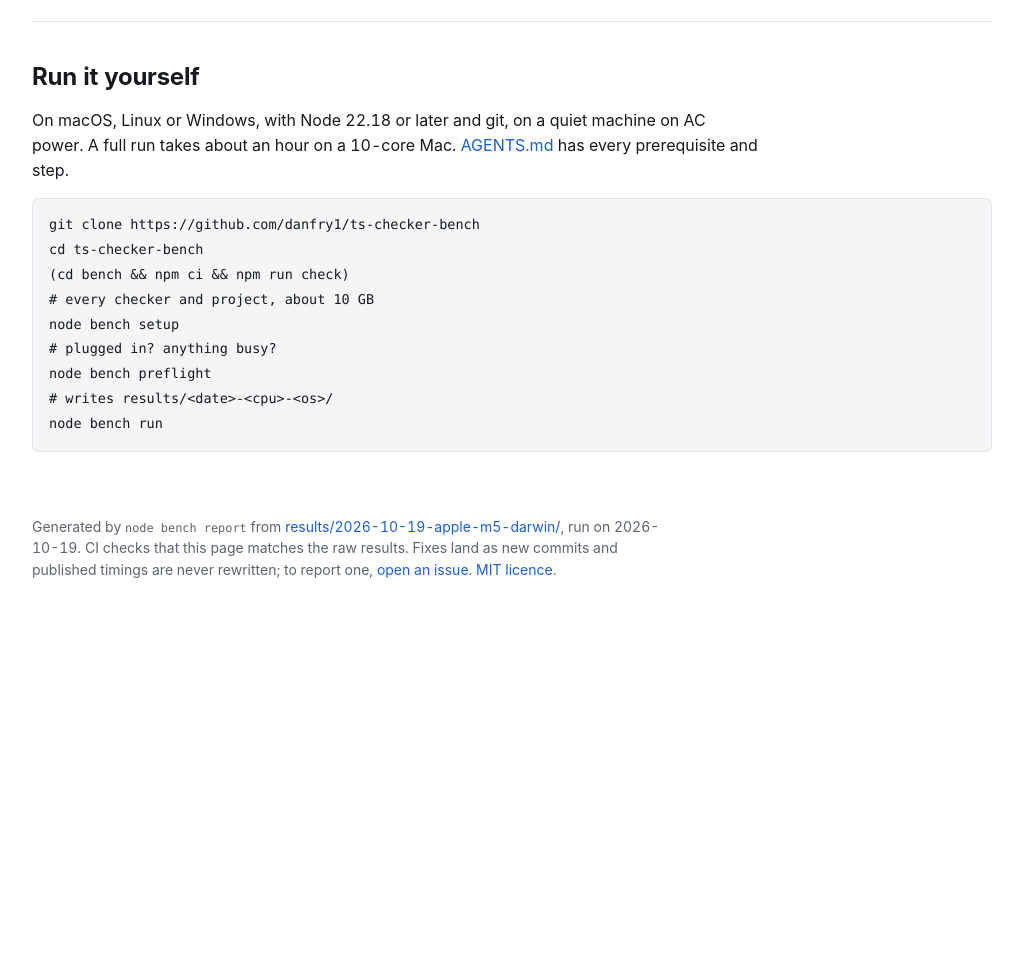
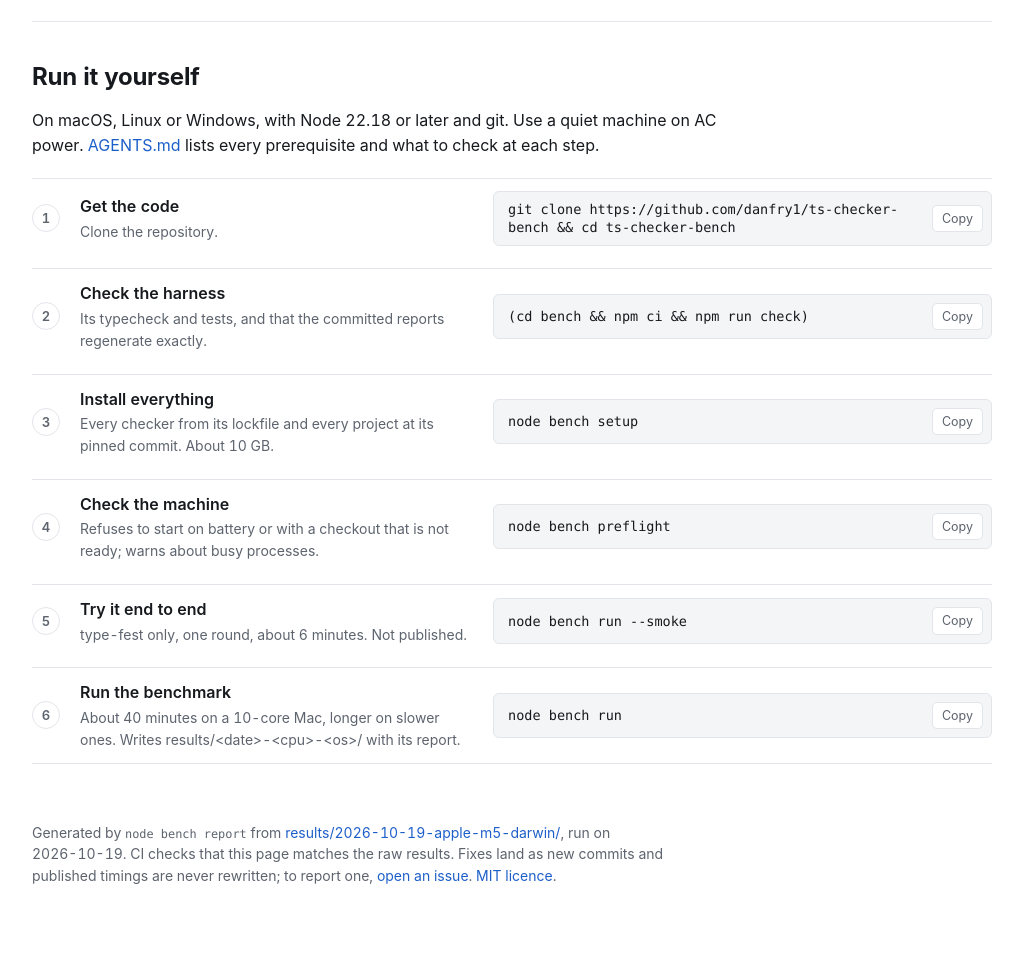
Before and after one commit to danfry1/ts-checker-bench, a plain HTML site: page site/index.html in a window 1280 px wide. Shown: the part 4596-5553 px from the top of the page, without its empty margins (128-1151 px from the left). Before the commit the page ends 5247 px from the top, so only its background shows below. Drawn offline with Linux system fonts and the light colour scheme.

Commit message:
Show reproduction as numbered steps, and state measured run times
The site's "Run it yourself" section lists the steps from AGENTS.md, each
with what it does and its command, a copy button, and the smoke run
before the full run.

The stated durations were estimates and overstated: the published full
runs took 39 and 42 minutes and a smoke run 5.7 minutes. README.md,
AGENTS.md, the preflight message, the CLI usage and the site now say
about 40 minutes on a 10-core Mac and about 6 minutes.

```diff
--- a/bench/index.ts
+++ b/bench/index.ts
@@ -8,7 +8,7 @@
 //                            --iterations <n>      timed rounds per setting, default 7
 //                            --dry-run             print the plan and exit
 //                            --smoke               type-fest only, 1 iteration, into results/.smoke/;
-//                                                  checks the harness end to end in about 8 minutes
+//                                                  checks the harness end to end in about 6 minutes
 //   report [<run>] [--check]   write results/<run>/report.md, the README results block and site/
 //   site-image             render site/og.html to site/og.png, the link preview (needs Chrome)
 //
--- a/bench/preflight.ts
+++ b/bench/preflight.ts
@@ -65,5 +65,5 @@ export function printPreflight(result: Preflight): void {
 	for (const w of result.warnings) console.log(`warning   ${w}`);
 	if (result.busy?.length) console.log(`          busy: ${result.busy.join(", ")} (not recorded)`);
 	if (!result.blocking.length && !result.warnings.length) console.log("ready: on AC power, nothing busy");
-	console.log("A full run takes about an hour. The machine must not sleep or overheat: on a laptop, keep the lid open and the vents clear.");
+	console.log("A full run takes about 40 minutes on a 10-core Mac, longer on slower machines. The machine must not sleep or overheat: on a laptop, keep the lid open and the vents clear.");
 }
--- a/site/index.html
+++ b/site/index.html
@@ -127,8 +127,17 @@ main>section:last-child{border-bottom:0}
 .dtable tbody+tbody{margin-top:0}
 .dgrid .dtable{margin-top:6px}
 .threadnote{font-size:14px;color:var(--dim);margin:18px 0 0;max-width:80ch}
-pre{background:var(--soft);border:1px solid var(--line);border-radius:6px;padding:14px 16px;overflow-x:auto;margin:14px 0}
-pre code{font-size:13.5px;line-height:1.6;overflow-wrap:normal;white-space:pre}
+.steps{list-style:none;counter-reset:step;padding:0;margin:20px 0 8px;display:grid;gap:10px}
+.steps li{counter-increment:step;display:grid;grid-template-columns:34px minmax(0,1fr) minmax(0,1.25fr);gap:14px;align-items:center;padding:12px 0;border-top:1px solid var(--line)}
+.steps li:last-child{border-bottom:1px solid var(--line)}
+.steps li::before{content:counter(step);width:26px;height:26px;border-radius:50%;border:1px solid var(--line);display:grid;place-items:center;font-size:13px;font-weight:600;color:var(--dim)}
+.step-text b{display:block;font-weight:600}
+.step-text span{display:block;color:var(--dim);font-size:14px;margin-top:2px}
+.cmd{display:flex;align-items:center;gap:10px;background:var(--soft);border:1px solid var(--line);border-radius:6px;padding:8px 8px 8px 14px;min-width:0}
+.cmd code{flex:1;font-size:13.5px;white-space:pre-wrap;overflow-wrap:anywhere}
+.copy{font:inherit;font-size:12.5px;border:1px solid var(--line);background:var(--bg);color:var(--dim);border-radius:5px;padding:3px 9px;cursor:pointer;flex:none}
+.copy:hover{color:var(--fg)}
+.nowrap{white-space:nowrap}
 .checkers .who{font-size:16px}
 .checkers p{margin:4px 0 0}
 .checkers code{white-space:nowrap}
@@ -156,7 +165,9 @@ footer{color:var(--dim);font-size:14px;padding-top:28px;padding-bottom:56px}
  .facts{grid-template-columns:1fr;gap:2px}.facts dd{margin-bottom:10px}
  .lede{font-size:17px}
  .verdicts li{grid-template-columns:1fr;gap:2px}
- pre code{font-size:12.5px}
+ .steps li{grid-template-columns:34px minmax(0,1fr);row-gap:8px}
+ .steps .cmd{grid-column:2}
+ .cmd code{font-size:12.5px}
  .dgrid{--lw:66px;--tw:calc((100vw - 40px - var(--lw) - (var(--n) + 2)*var(--gap)) / var(--n));--gap:3px}
  .tile{height:30px;font-size:12.5px}
  .dtable tbody th{font-size:14px;padding-right:4px}
@@ -709,20 +720,17 @@ footer{color:var(--dim);font-size:14px;padding-top:28px;padding-bottom:56px}
 </section>
 <section id="reproduce">
 <h2>Run it yourself</h2>
-<p>On macOS, Linux or Windows, with Node 22.18 or later and git, on a quiet machine on AC power. A full run takes about an hour on a 10-core Mac. <a href="https://github.com/danfry1/ts-checker-bench/blob/main/AGENTS.md">AGENTS.md</a> has every prerequisite and step.</p>
-<pre><code>git clone https://github.com/danfry1/ts-checker-bench
-cd ts-checker-bench
-(cd bench &amp;&amp; npm ci &amp;&amp; npm run check)
-# every checker and project, about 10 GB
-node bench setup
-# plugged in? anything busy?
-node bench preflight
-# writes results/&lt;date&gt;-&lt;cpu&gt;-&lt;os&gt;/
-node bench run</code></pre>
+<p>On macOS, Linux or Windows, with Node 22.18 or later and git. Use a quiet machine on AC power. <a href="https://github.com/danfry1/ts-checker-bench/blob/main/AGENTS.md">AGENTS.md</a> lists every prerequisite and what to check at each step.</p>
+<ol class="steps"><li><div class="step-text"><b>Get the code</b><span>Clone the repository.</span></div><div class="cmd"><code>git clone https://github.com/danfry1/ts-checker-bench &amp;&amp; cd ts-checker-bench</code><button type="button" class="copy" data-copy="git clone https://github.com/danfry1/ts-checker-bench &amp;&amp; cd ts-checker-bench" aria-label="Copy command">Copy</button></div></li>
+<li><div class="step-text"><b>Check the harness</b><span>Its typecheck and tests, and that the committed reports regenerate exactly.</span></div><div class="cmd"><code>(cd bench &amp;&amp; npm ci &amp;&amp; npm run check)</code><button type="button" class="copy" data-copy="(cd bench &amp;&amp; npm ci &amp;&amp; npm run check)" aria-label="Copy command">Copy</button></div></li>
+<li><div class="step-text"><b>Install everything</b><span>Every checker from its lockfile and every project at its pinned commit. About 10 GB.</span></div><div class="cmd"><code>node bench setup</code><button type="button" class="copy" data-copy="node bench setup" aria-label="Copy command">Copy</button></div></li>
+<li><div class="step-text"><b>Check the machine</b><span>Refuses to start on battery or with a checkout that is not ready; warns about busy processes.</span></div><div class="cmd"><code>node bench preflight</code><button type="button" class="copy" data-copy="node bench preflight" aria-label="Copy command">Copy</button></div></li>
+<li><div class="step-text"><b>Try it end to end</b><span>type-fest only, one round, about 6 minutes. Not published.</span></div><div class="cmd"><code>node bench run --smoke</code><button type="button" class="copy" data-copy="node bench run --smoke" aria-label="Copy command">Copy</button></div></li>
+<li><div class="step-text"><b>Run the benchmark</b><span>About 40 minutes on a 10-core Mac, longer on slower ones. Writes results/&lt;date&gt;-&lt;cpu&gt;-&lt;os&gt;/ with its report.</span></div><div class="cmd"><code>node bench run</code><button type="button" class="copy" data-copy="node bench run" aria-label="Copy command">Copy</button></div></li></ol>
 </section>
 </main>
 <footer>
-<p>Generated by <code>node bench report</code> from <a href="https://github.com/danfry1/ts-checker-bench/tree/main/results/2026-10-19-apple-m5-darwin">results/2026-10-19-apple-m5-darwin/</a>, run on 2026-10-19. CI checks that this page matches the raw results. Fixes land as new commits and published timings are never rewritten; to report one, <a href="https://github.com/danfry1/ts-checker-bench/issues/new/choose">open an issue</a>. <a href="https://github.com/danfry1/ts-checker-bench/blob/main/LICENSE">MIT licence</a>.</p>
+<p>Generated by <code>node bench report</code> from <a href="https://github.com/danfry1/ts-checker-bench/tree/main/results/2026-10-19-apple-m5-darwin">results/2026-10-19-apple-m5-darwin/</a>, run on <span class="nowrap">2026-10-19</span>. CI checks that this page matches the raw results. Fixes land as new commits and published timings are never rewritten; to report one, <a href="https://github.com/danfry1/ts-checker-bench/issues/new/choose">open an issue</a>. <a href="https://github.com/danfry1/ts-checker-bench/blob/main/LICENSE">MIT licence</a>.</p>
 </footer>
 <script>
 document.documentElement.classList.add("js");
@@ -803,6 +811,10 @@ function choose(key, fromUrl) {
 	});
 }
 document.querySelectorAll(".seg button").forEach(b => b.addEventListener("click", () => choose(b.dataset.key)));
+document.querySelectorAll(".copy").forEach(b => b.addEventListener("click", async () => {
+	try { await navigator.clipboard.writeText(b.dataset.copy); b.textContent = "Copied"; } catch { b.textContent = "Select it"; }
+	setTimeout(() => { b.textContent = "Copy"; }, 1500);
+}));
 // ?threads=1 opens the page at that setting, so a view can be linked.
 const fromUrl = new URLSearchParams(location.search).get("threads");
 if (fromUrl && document.querySelector('.seg button[data-key="t' + fromUrl + '"]')) choose("t" + fromUrl, true);
```
Also changed, not shown: AGENTS.md (+2 -2 lines), bench/site.ts (+31 -14 lines), README.md.
